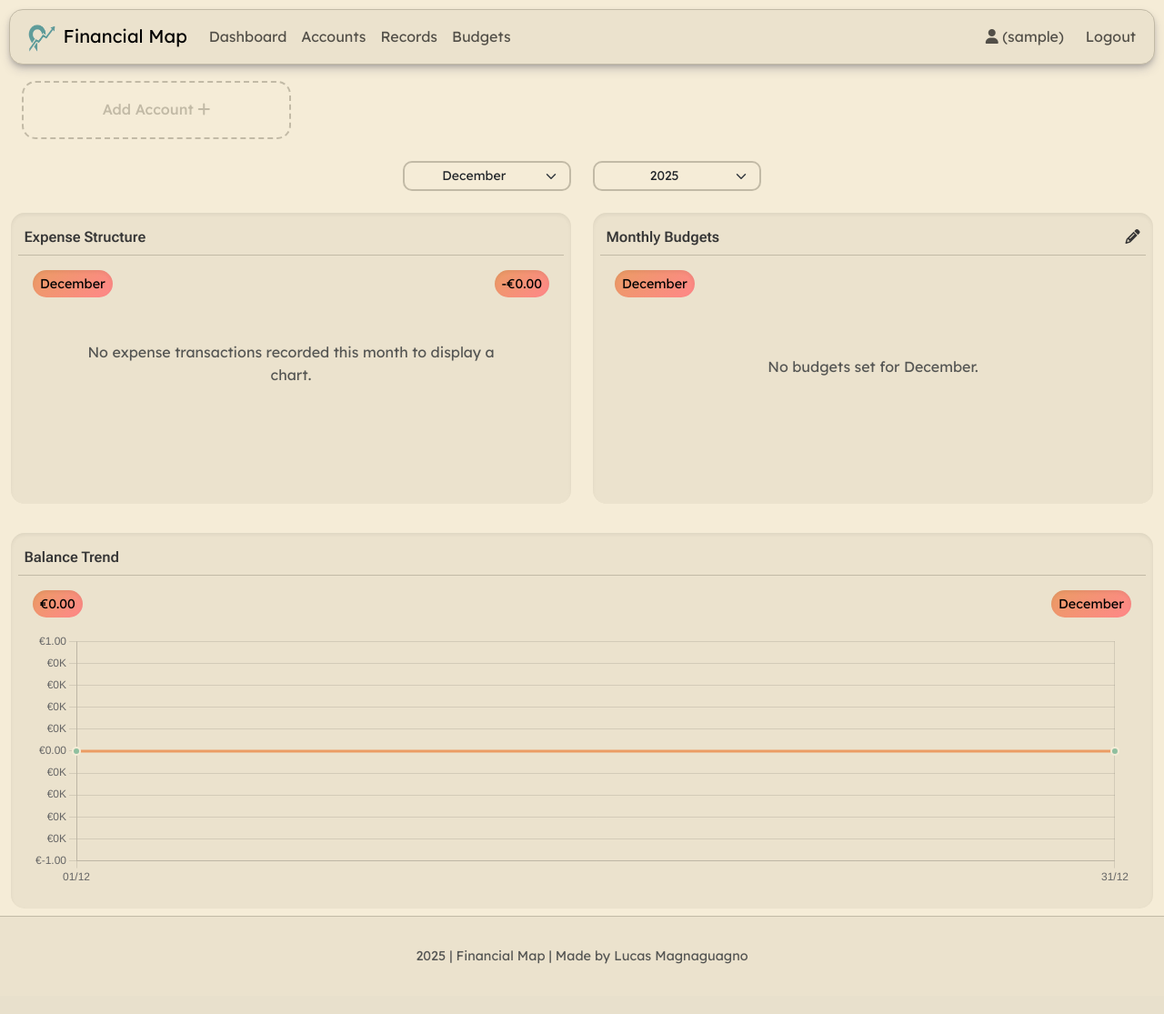
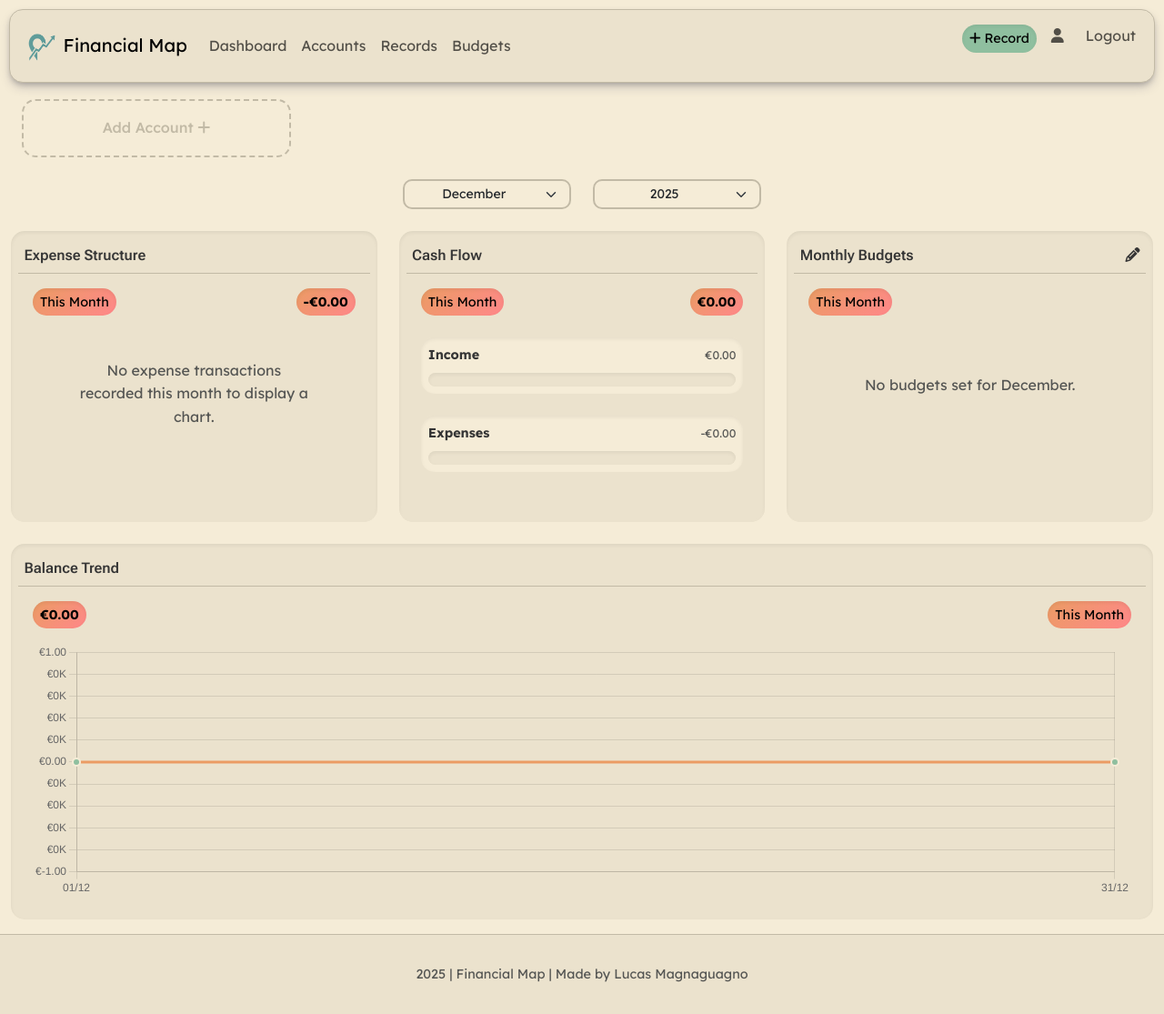
Before and after one commit to mlucasmichel/finantial-map-app, a Django app: page / in a window 1280 px wide. Shown: the whole page at 91% size. Before the commit the page ends 1060 px from the top, so only its background shows below. Run offline with Django 4.2, Linux system fonts and the light colour scheme; the visitor is signed in with stand-in values (Sample User, id 1); data comes from the database, SQL or seed files in the repository; data that the repository does not hold is empty; some libraries are stand-ins or nearby versions.

Commit message:
Add cash flow summary to dashboard

```diff
--- a/budget/templates/budget/dashboard.html
+++ b/budget/templates/budget/dashboard.html
@@ -90,15 +90,15 @@
     <div class="row">
 
         <!-- Start - Expense Structure Chart -->
-        <div class="col-lg-6 mb-2">
+        <div class="col-lg-4 mb-4">
             <div class="main-card chart-card">
                 <div class="card-header d-flex justify-content-between align-items-center">
                     <p class="mb-0">Expense Structure</p>
                 </div>
                 <div class="d-flex flex-column align-items-center p-3">
                     <div class="w-100 d-flex justify-content-between">
-                        <p class="text-bubble mb-0">{{ selected_month_name }}</p>
-                        <p class="text-bubble mb-0">-€{{ spending_by_category_total }}</p>
+                        <p class="text-bubble mb-0">{% if selected_month_name == today|date:"F" %}This Month{% else %}{{ selected_month_name }}{% endif %}</p>
+                        <p class="text-bubble mb-0 fw-bold">-€{{ spending_by_category_total }}</p>
                     </div>
                     <div>
                         <canvas id="spendingChart" class="py-0"></canvas>
@@ -108,16 +108,71 @@
         </div>
         <!-- End - Expense Structure Chart -->
 
+        <!-- Start - Cash Flow Summary -->
+        <div class="col-lg-4 mb-4">
+            <div class="main-card chart-card h-100">
+
+                <!-- Card Header -->
+                <div class="card-header d-flex justify-content-between align-items-center">
+                    <p class="mb-0">Cash Flow</p>
+                </div>
+
+                <!-- Card content -->
+                 <div class="vh-100">
+                    <div class="p-3">
+                        <div class="w-100 d-flex justify-content-between align-items-center mb-3">
+                            <p class="text-bubble mb-0">{% if selected_month_name == today|date:"F" %}This Month{% else %}{{ selected_month_name }}{% endif %}</p>
+                            <p class="text-bubble mb-0 fw-bold">€{{ net_cash_flow|floatformat:2 }}</p>
+                        </div>
+                        <div class="my-4 text-bubble-light">
+                            <div class="d-flex justify-content-between align-items-center mb-2">
+                                <span class="fw-bold ">Income</span>
+                                <span class="small text-muted">€{{ total_income|floatformat:2 }}</span>
+                            </div>
+                            <div class="progress" role="progressbar" style="height: 15px;">
+                                <div class="progress-bar bg-success"
+                                    style="width: {{ income_percent }}%"
+                                    aria-valuenow="{{ income_percent }}"
+                                    aria-valuemin="0"
+                                    aria-valuemax="100">
+                                </div>
+                            </div>
+                        </div>
+                        <div class="my-4 text-bubble-light">
+                            <div class="d-flex justify-content-between align-items-center mb-2">
+                                <span class="fw-bold">Expenses</span>
+                                <span class="small text-muted">-€{{ total_expenses|floatformat:2 }}</span>
+                            </div>
+                            <div class="progress" role="progressbar" style="height: 15px;">
+                                <div class="progress-bar bg-danger"
+                                    style="width: {{ expenses_percent }}%"
+                                    aria-valuenow="{{ expenses_percent }}"
+                                    aria-valuemin="0"
+                                    aria-valuemax="100">
+                                </div>
+                            </div>
+                        </div>
+                    </div>
+
+                 </div>
+            </div>
+        </div>
+        <!-- End - Cash Flow Summary -->
+
         <!-- Start - Monthly Budgets -->
-        <div class="col-lg-6 mb-2">
+        <div class="col-lg-4 mb-4">
             <div class="main-card chart-card h-100">
+
+                <!-- Card header -->
                 <div class="card-header d-flex justify-content-between align-items-center">
                     Monthly Budgets
                     <a href="{% url 'budget_list' %}"><i class="fa-solid fa-pencil"></i></a>
                 </div>
+
+                <!-- Card content -->
                 <div class="card-content p-3">
                     <div class="w-100 d-flex justify-content-between mb-3">
-                        <p class="text-bubble mb-0">{{ selected_month_name }}</p>
+                        <p class="text-bubble mb-0">{% if selected_month_name == today|date:"F" %}This Month{% else %}{{ selected_month_name }}{% endif %}</p>
                     </div>
                     {% if budget_summary_list %}
                         {% for budget in budget_summary_list %}
@@ -142,13 +197,14 @@
                         <div class="text-center p-5 text-muted">No budgets set for {{ filter_start_date|date:"F" }}.</div>
                     {% endif %}
                 </div>
+
             </div>
         </div>
         <!-- End - Monthly Budgets -->
     </div>
 
     <!-- Start - Balance Trend -->
-    <div class="row mt-4">
+    <div class="row mb-2">
         <div class="col-12">
             <div class="main-card">
                 <div class="card-header">
@@ -156,8 +212,8 @@
                 </div>
                 <div class="d-flex flex-column align-items-center p-3">
                     <div class="w-100 d-flex justify-content-between align-items-center mb-3">
-                        <p class="text-bubble mb-0">€{{ total_balance|floatformat:2 }}</p>
-                        <p class="text-bubble mb-0">{{ selected_month_name }}</p>
+                        <p class="text-bubble mb-0 fw-bold">€{{ total_balance|floatformat:2 }}</p>
+                        <p class="text-bubble mb-0">{% if selected_month_name == today|date:"F" %}This Month{% else %}{{ selected_month_name }}{% endif %}</p>
                     </div>
                     <canvas id="balanceTrendChart"></canvas>
                 </div>
@@ -172,6 +228,9 @@
 {{ spending_by_category|json_script:"spending-data" }}
 {{ chart_labels|json_script:"balance-labels" }}
 {{ chart_data|json_script:"balance-data" }}
+{{ total_income|json_script:"total-income" }}
+{{ total_expenses|json_script:"total-expenses" }}
+{{ net_cash_flow|json_script:"net-cash-flow" }}
 
 <script src="{% static 'js/dashboard.js' %}"></script>
 {% endblock extra_js %}
--- a/budget/views.py
+++ b/budget/views.py
@@ -221,6 +221,8 @@ class DashboardView(LoginRequiredMixin, TemplateView):
         user = self.request.user
         today = date.today()
 
+        context['today'] = today
+
         # -- Current Month and Year -- #
         try:
             selected_month = int(self.request.GET.get('month'))
@@ -257,7 +259,7 @@ class DashboardView(LoginRequiredMixin, TemplateView):
         balance_summary = Account.objects.filter(user=user).aggregate(total_balance=Sum('balance'))
         context['total_balance'] = balance_summary['total_balance'] or Decimal('0.00')
 
-        # -- Transactions and Budgets for the Selected month -- #
+        # -- Transactions for the Selected month -- #
         monthly_transactions = Transaction.objects.filter(
             user=user,
             date__range=(filter_start_date, filter_end_date)
@@ -311,6 +313,35 @@ class DashboardView(LoginRequiredMixin, TemplateView):
 
         context['budget_summary_list'] = budget_summary_list
 
+        # -- Cash Flow Summary for the Selected month -- #
+        total_income_agg = monthly_transactions.filter(
+            category__type='I'
+        ).aggregate(Sum('amount'))['amount__sum'] or Decimal('0.00')
+
+        total_expenses_agg = monthly_transactions.filter(
+            category__type='E'
+        ).aggregate(Sum('amount'))['amount__sum'] or Decimal('0.00')
+
+        total_expenses_abs = abs(total_expenses_agg)
+
+        gross_flow = total_income_agg + total_expenses_abs
+
+        if gross_flow > 0:
+            income_percent = (total_income_agg / gross_flow) * 100
+            expenses_percent = (total_expenses_abs / gross_flow) * 100
+        else:
+            income_percent = 0
+            expenses_percent = 0
+
+        net_cash_flow = total_income_agg - total_expenses_abs
+
+        context['total_income'] = total_income_agg
+        context['total_expenses'] = total_expenses_abs
+        context['net_cash_flow'] = net_cash_flow
+        context['income_percent'] = income_percent
+        context['expenses_percent'] = expenses_percent
+        context['gross_flow'] = gross_flow
+
         # -- Calculate balance trend at the start of the selected month -- #
         net_change_since_start = Transaction.objects.filter(
             user=user,
--- a/static/css/style.css
+++ b/static/css/style.css
@@ -75,6 +75,14 @@ hr {
   border-radius: 15px;
   font-size: 0.9rem;
   box-shadow: var(--inset-shadow);
+}
+.text-bubble-accent-light {
+  background: var(--accent-100);
+  color: var(--text-200);
+  border-radius: 20px;
+  font-size: 0.9rem;
+  box-shadow: var(--inset-shadow);
+  max-width: fit-content;
 }
 
 /* Cards */
--- a/templates/base.html
+++ b/templates/base.html
@@ -58,7 +58,10 @@
                     <ul class="navbar-nav">
                         {% if user.is_authenticated %}
                         <li class="nav-item">
-                            <a class="nav-link" href="{% url 'account_email' %}"><i class="fa-solid fa-user"></i> ({{ user.username }})</a>
+                            <a class="nav-link" href="{% url 'transaction_create' %}"><p class="text-bubble-accent-light py-1 px-2"><i class="fa-solid fa-plus"></i> Record</p></a>
+                        </li>
+                        <li class="nav-item">
+                            <a class="nav-link" href="{% url 'account_email' %}"><i class="fa-solid fa-user"></i></a>
                         </li>
                         <li class="nav-item">
                             <a class="nav-link btn btn-outline-danger ms-2" href="{% url 'account_logout' %}">Logout</a>
```
